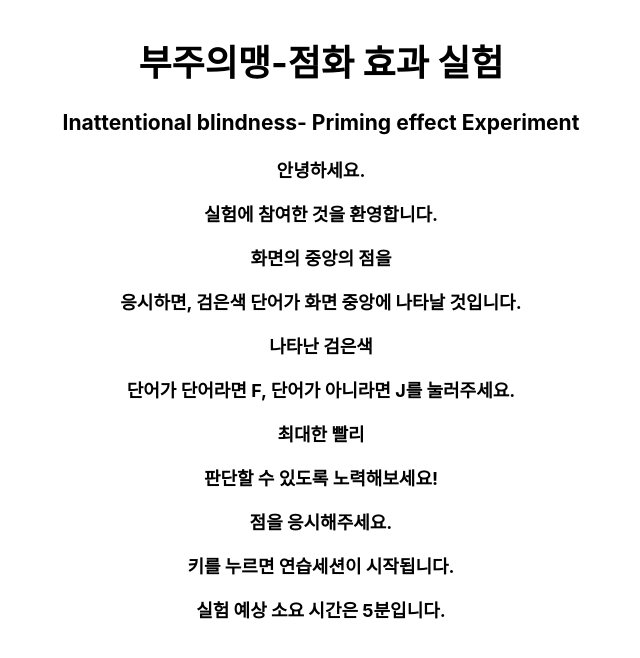
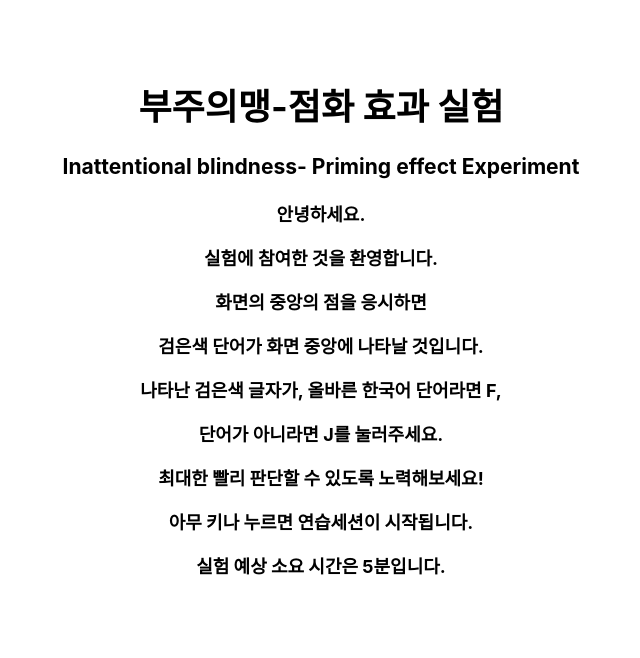
Before and after one commit to choijeehyuk/prime-check-experiment, a React (Create React App) app: page / in a window 1280 px wide. Shown: the top 658 px of the page, without its empty margins (319-959 px from the left). Built offline with nearby package versions, Linux system fonts and the light colour scheme.

Commit message:
문구변경

```diff
--- a/src/App.js
+++ b/src/App.js
@@ -186,14 +186,16 @@ function App() {
             <h3>Inattentional blindness- Priming effect Experiment</h3>
             <p>안녕하세요.</p>
             <p>실험에 참여한 것을 환영합니다.</p>
-            <p>화면의 중앙의 점을</p>
-            <p>응시하면, 검은색 단어가 화면 중앙에 나타날 것입니다.</p>
-            <p>나타난 검은색</p>
-            <p>단어가 단어라면 F, 단어가 아니라면 J를 눌러주세요.</p>
-            <p>최대한 빨리</p>
-            <p>판단할 수 있도록 노력해보세요!</p>
-            <p>점을 응시해주세요.</p>
-            <p>키를 누르면 연습세션이 시작됩니다.</p>
+            <p>화면의 중앙의 점을 응시하면</p>
+            <p>검은색 단어가 화면 중앙에 나타날 것입니다.</p>
+            <p>
+              나타난 검은색 글자가, 올바른 한국어 단어라면 <b>F</b>,
+            </p>
+            <p>
+              단어가 아니라면 <b>J</b>를 눌러주세요.
+            </p>
+            <p>최대한 빨리 판단할 수 있도록 노력해보세요!</p>
+            <p>아무 키나 누르면 연습세션이 시작됩니다.</p>
             <p>실험 예상 소요 시간은 5분입니다.</p>
           </div>
         )}
```
